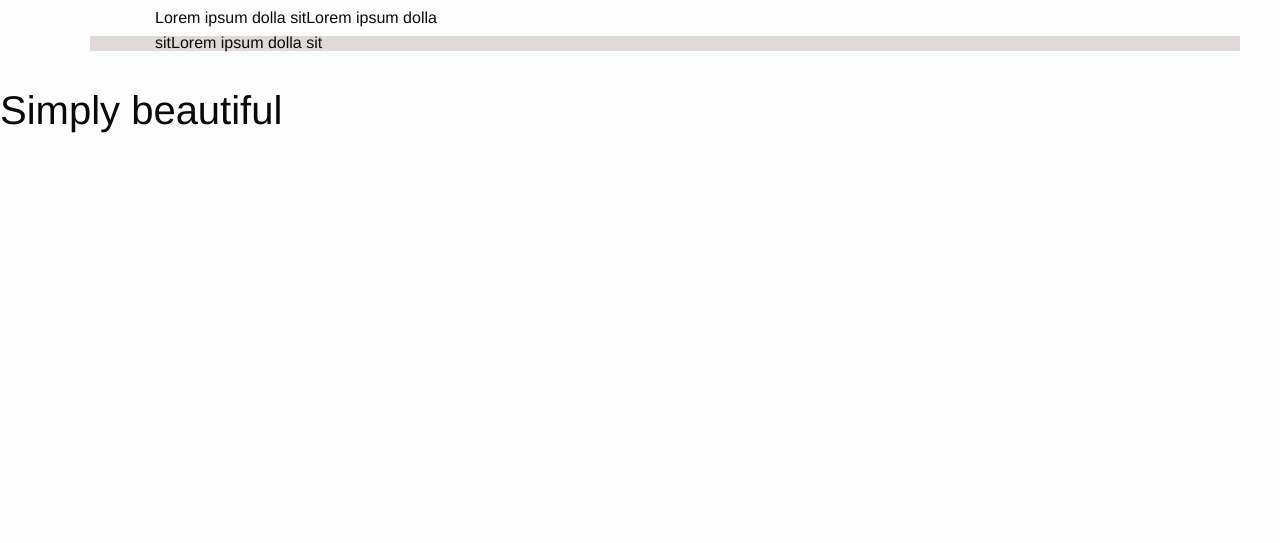
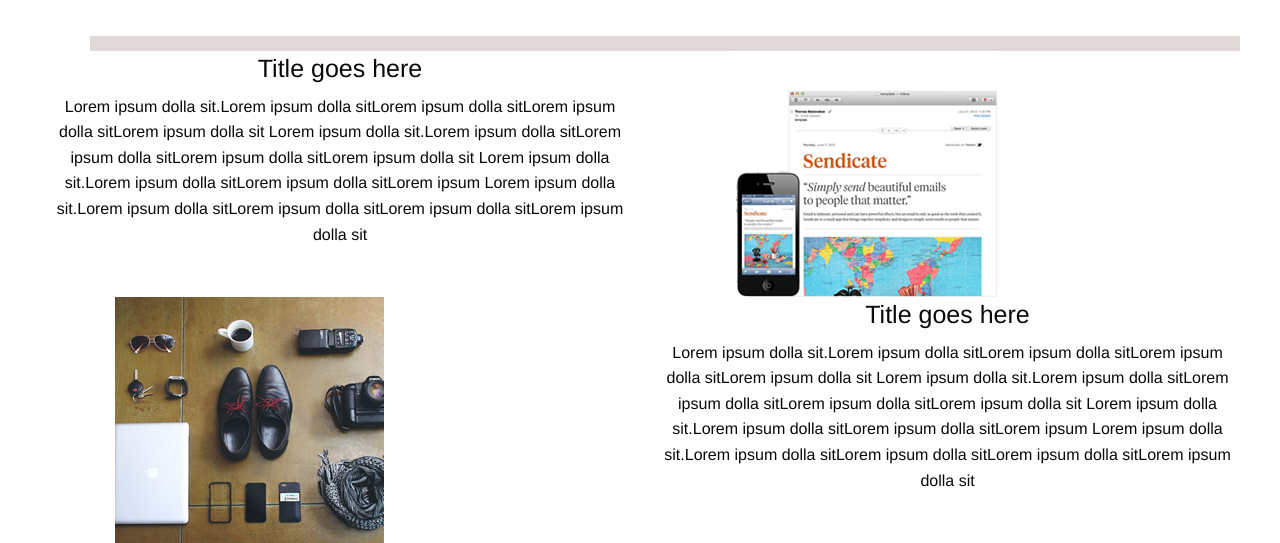
Before and after one commit to bakslash/Gnome, a plain HTML site: page index.html in a window 1280 px wide. Shown: the part 1006-1549 px from the top of the page. Before the commit the page ends 1144 px from the top, so only its background shows below. Drawn offline with Linux system fonts and the light colour scheme.

Commit message:
section 3

```diff
--- a/index.html
+++ b/index.html
@@ -35,12 +35,12 @@
             <div class="small-2 large-4 columns logos"><img src="images/logo_editable.png">
                 <br>
                 <div class="desc">
-                    <h4>editable</h4>
-                    <p>Lorem ipsum dolla sitLorem ipsum dolla sitLorem ipsum dolla sit</p>
+
+
                 </div>
                 <!-- ... -->
             </div>
-            <div class="small-4 large-4 columns"><img src="images/logo_pro.png">
+            <div class="small-4 large-4 columns logo2"><img src="images/logo_pro.png">
                 <!-- ... -->
             </div>
             <div class="small-6 large-4 columns"><img src="images/logo_versatile.png">
@@ -50,12 +50,27 @@
         </div>
     </div>
 
+    <div class="row">
+        <div class="small-2 large-6 columns text">
+            <h4>Title goes here</h4>
+            <p>Lorem ipsum dolla sit.Lorem ipsum dolla sitLorem ipsum dolla sitLorem ipsum dolla sitLorem ipsum dolla sit Lorem ipsum dolla sit.Lorem ipsum dolla sitLorem ipsum dolla sitLorem ipsum dolla sitLorem ipsum dolla sit Lorem ipsum dolla sit.Lorem ipsum dolla sitLorem ipsum dolla sitLorem ipsum Lorem ipsum dolla sit.Lorem ipsum dolla sitLorem ipsum dolla sitLorem ipsum dolla sitLorem ipsum dolla sit</p>
 
-    <div class="large collumn-6">
-        <h2>Simply beautiful</h2>
+        </div>
+        <div class="small-2 large-6 columns pic ">
+            <img src="images/img1.jpg">
 
+        </div>
+        <div class="row">
+            <div class="small-2 large-6 columns pic ">
+                <img src="images/img2.jpg">
+
+            </div>
+            <div class="small-2 large-6 columns text">
+                <h4>Title goes here</h4>
+                <p>Lorem ipsum dolla sit.Lorem ipsum dolla sitLorem ipsum dolla sitLorem ipsum dolla sitLorem ipsum dolla sit Lorem ipsum dolla sit.Lorem ipsum dolla sitLorem ipsum dolla sitLorem ipsum dolla sitLorem ipsum dolla sit Lorem ipsum dolla sit.Lorem ipsum dolla sitLorem ipsum dolla sitLorem ipsum Lorem ipsum dolla sit.Lorem ipsum dolla sitLorem ipsum dolla sitLorem ipsum dolla sitLorem ipsum dolla sit</p>
+            </div>
+        </div>
     </div>
-
 
     <script src="js/vendor/jquery.js"></script>
     <script src="js/vendor/what-input.js"></script>
```
